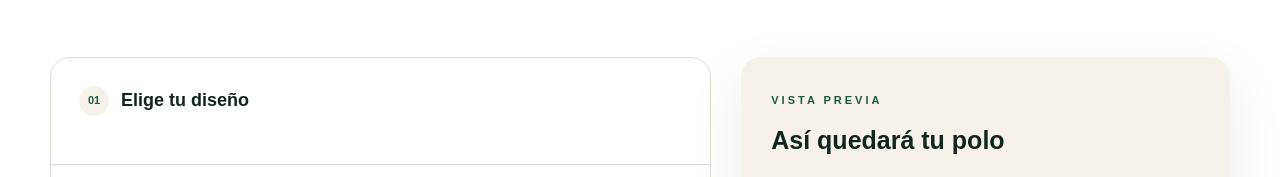
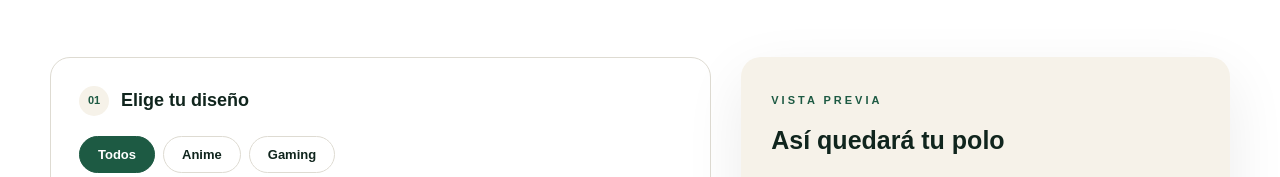
Before and after one commit to sergiomortiz27/midori-textil, a plain HTML site: page index.html in a window 1280 px wide. Shown: the part 983-1160 px from the top of the page. Drawn offline with Linux system fonts and the light colour scheme.

Commit message:
Update index.html

```diff
--- a/index.html
+++ b/index.html
@@ -127,6 +127,9 @@
                                     </h3>
                                 </div>
 
+                            </div>
+
+                            <div id="categoriesContainer" class="categories-container">
                             </div>
 
                             <div
```
